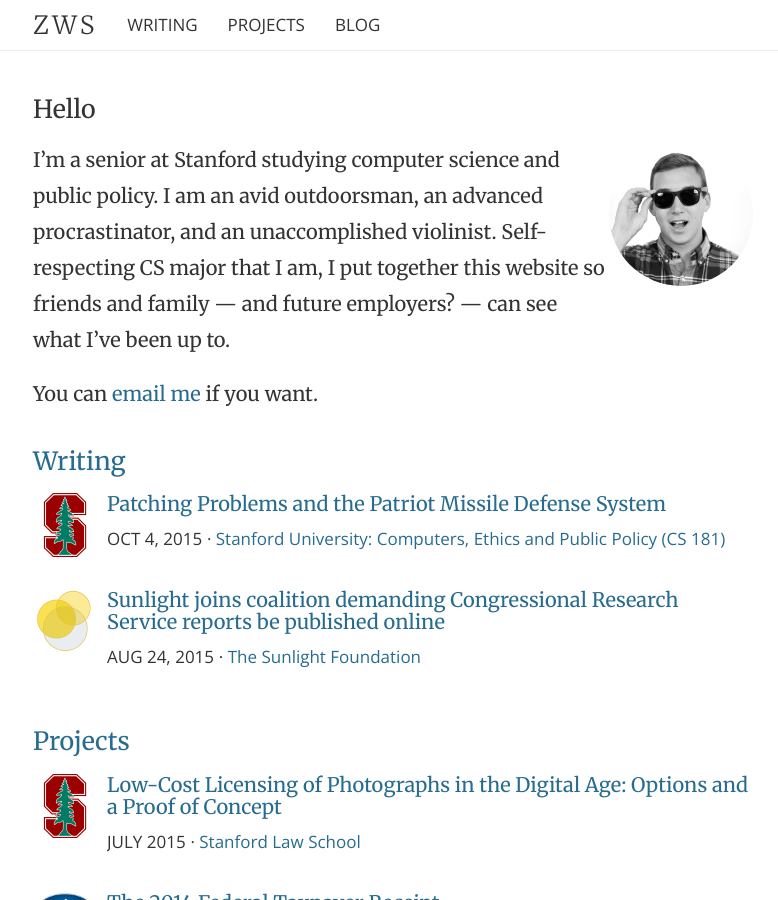
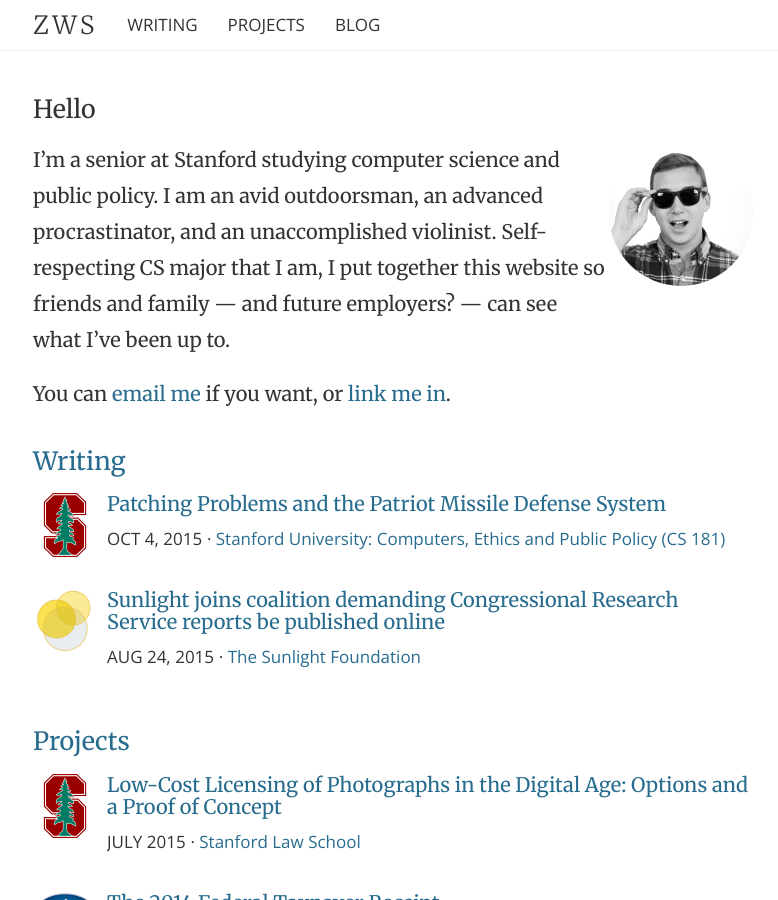
Before and after one commit to zwsorenson/zwsorenson.github.io, a Jekyll site: the page built from index.html, in a window 1280 px wide and 900 px high. Shown: the whole window, without its empty margins (247-1025 px from the left). Built offline with Jekyll 4.4.1, drawn with Linux system fonts in a browser that asks for light colours; nearby versions of some CDN libraries.

Commit message:
added LinkedIn profile and updated source link in NPR post

```diff
--- a/_config.yml
+++ b/_config.yml
@@ -8,6 +8,7 @@
 url: "http://zws.me" # the base hostname & protocol for your site
 twitter_username: zwsorenson
 github_username:  zwsorenson
+linkedin_username: zwsorenson
 # Build settings
 markdown: kramdown
 highlighter: pygments
--- a/index.html
+++ b/index.html
@@ -9,7 +9,7 @@
     <img src="/images/zws.jpg" class="img-circle pull-right post-caption" style="max-width: 144px"/>
     {{ site.description }}
 </p>
-<p>You can <a href="mailto:{{ site.email }}">email me</a> if you want.</p>
+<p>You can <a href="mailto:{{ site.email }}">email me</a> if you want, or <a href="http://www.linkedin.com/in/{{ site.linkedin_username }}">link me in</a>.</p>
 
 <h2><a href="/writing/">Writing</a></h2>
 {% include feed.html category="writing" date="%b %-d, %Y" limit=2 %}
```
Also changed, not shown: _posts/2015-09-04-NPR-boy-scouts.md (+1 -1 lines).
